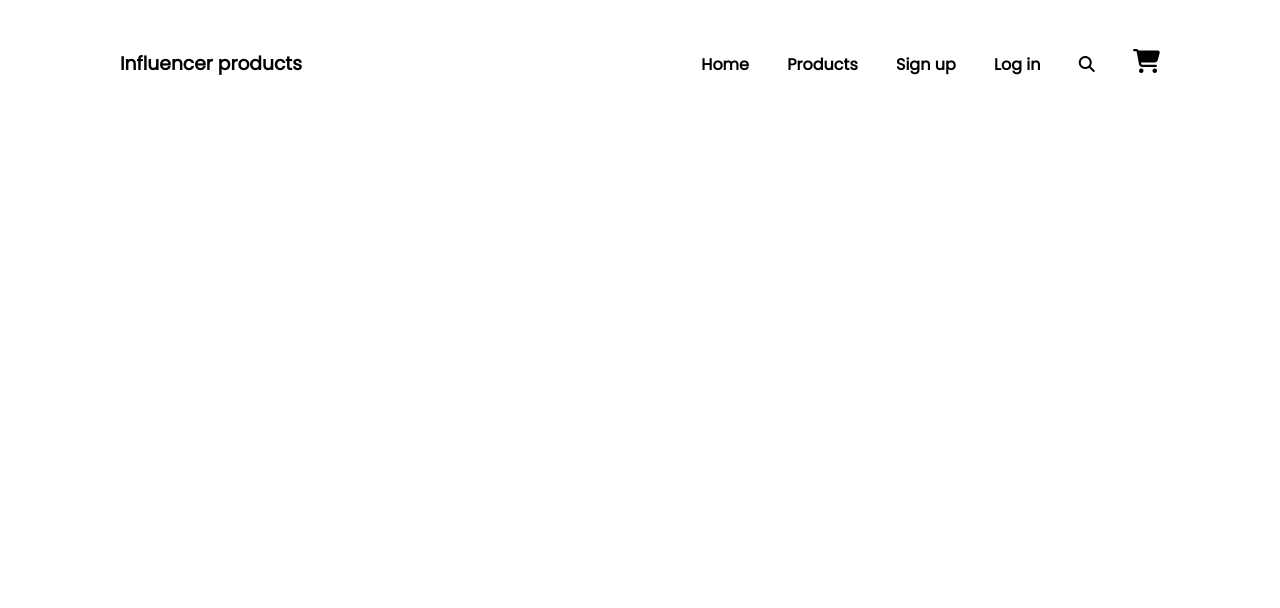
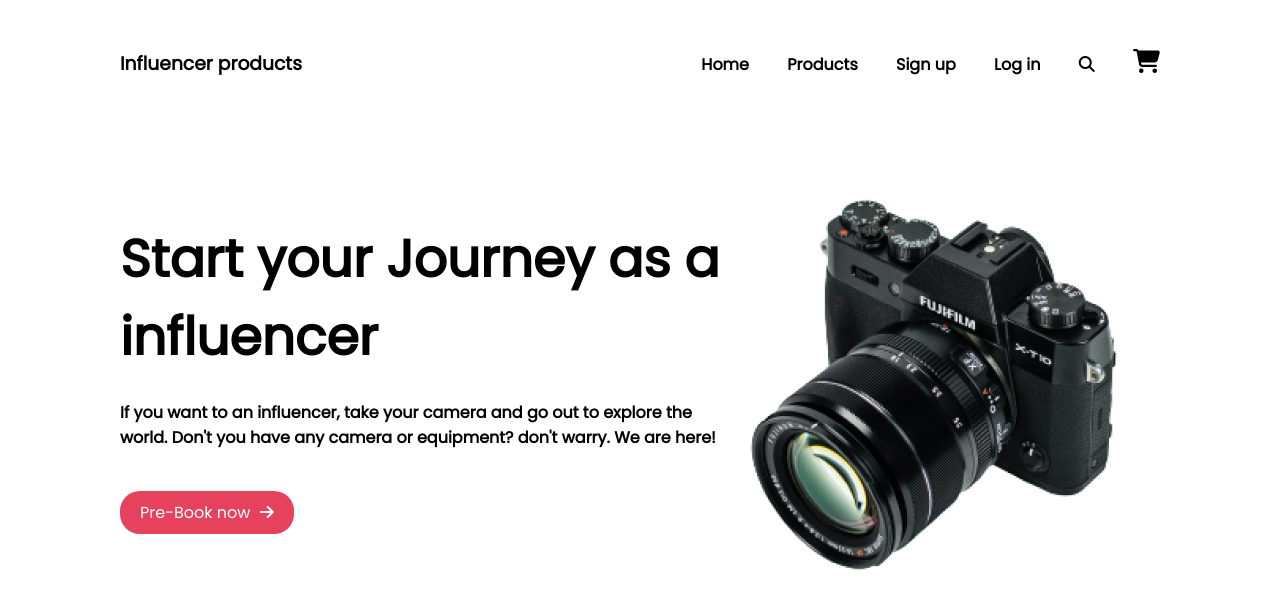
Before and after one commit to arifibnenam/influencer-gear, a plain HTML site: page index.html in a window 1280 px wide. Drawn offline with Linux system fonts and the light colour scheme.

Commit message:
introduction sectin created

```diff
--- a/index.html
+++ b/index.html
@@ -26,6 +26,24 @@
             <a href="" class="nav-item"><span><i class="fas fa-shopping-cart"></i></span></i></a>
         </nav>
     </header>
+    <main>
+        <!-- introduction style  -->
+        <section class="introduction">
+            <div class="intro-text">
+                <h1>Start your Journey as a influencer</h1>
+                <p>If you want to an influencer, take your camera and go out to explore the world. Don't you have any
+                    camera or equipment? don't warry. We are here!</p>
+                <a href="" class="button">Pre-Book now <span><i class="fas fa-arrow-right"></i></span></a>
+
+            </div>
+            <div class="intro-thumnail">
+                <img src="images/main-camera.png" alt="">
+            </div>
+
+        </section>
+    </main>
+
+
 
 </body>
 
--- a/style.css
+++ b/style.css
@@ -10,6 +10,11 @@
 body{
     margin: 0;
     font-family: 'Poppins', sans-serif;
+}
+.button{
+    padding: 10px 20px;
+    background-color: #E6425E;
+    border-radius: 20px;
 }
 
 /*------heading style----*/
@@ -30,3 +35,28 @@ nav a{
 nav span .fa-shopping-cart{
     font-size: 24px;
 }
+
+/*---------------------------
+-----------introduction style
+----------------------------  */
+.introduction{
+    margin: 80px 120px;
+    display: flex;
+    justify-content: space-between;
+}
+.intro-text h1{
+    font-size: 52px;
+    font-weight: 700;
+    margin-bottom: 24px;
+}
+.intro-text p{
+    font-weight: 600;
+    margin-bottom: 50px;
+}
+.intro-text a{
+    text-decoration: none;
+    color: white;
+}
+.intro-text span{
+    margin-left: 5px;
+}
```
